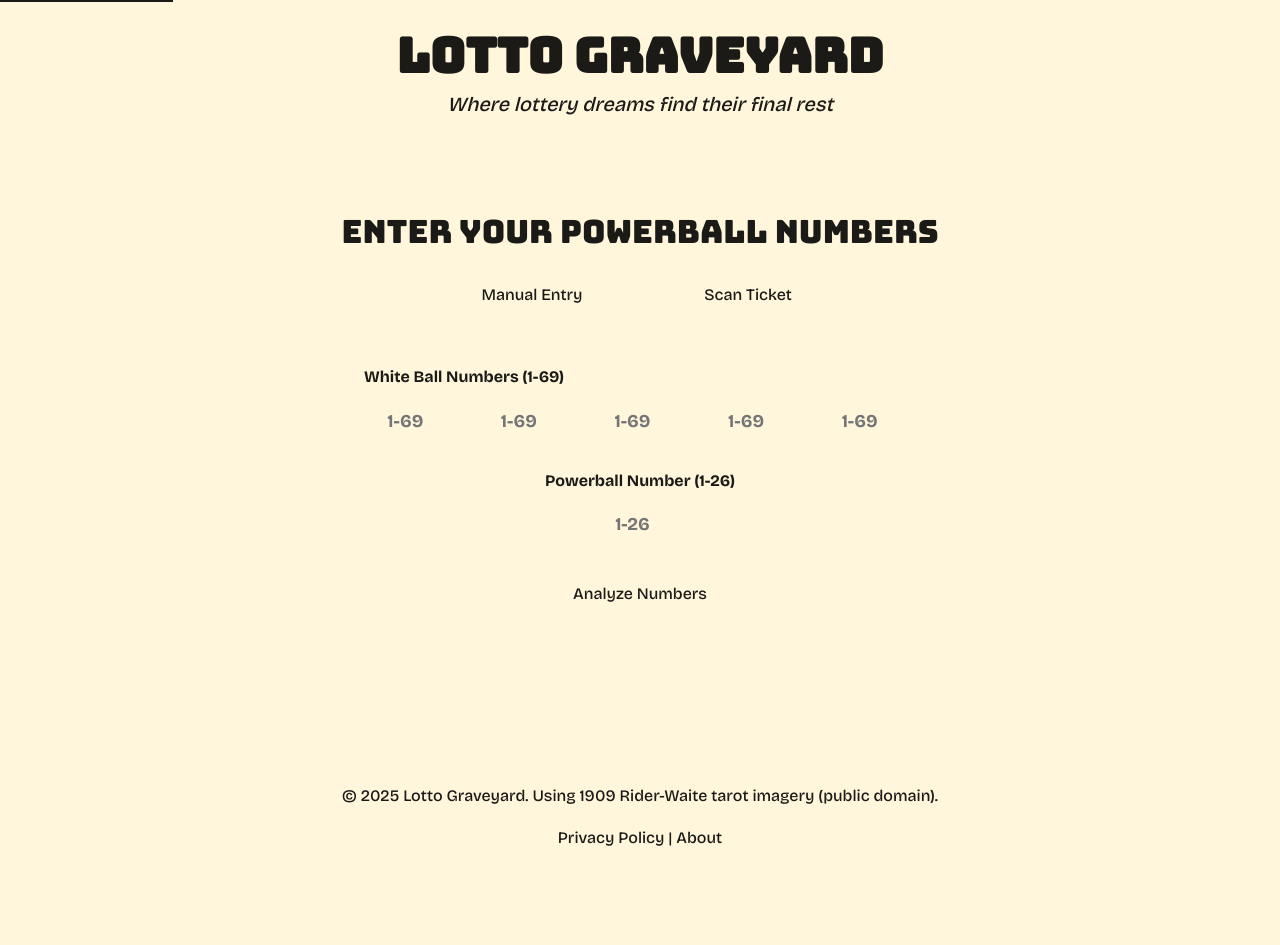
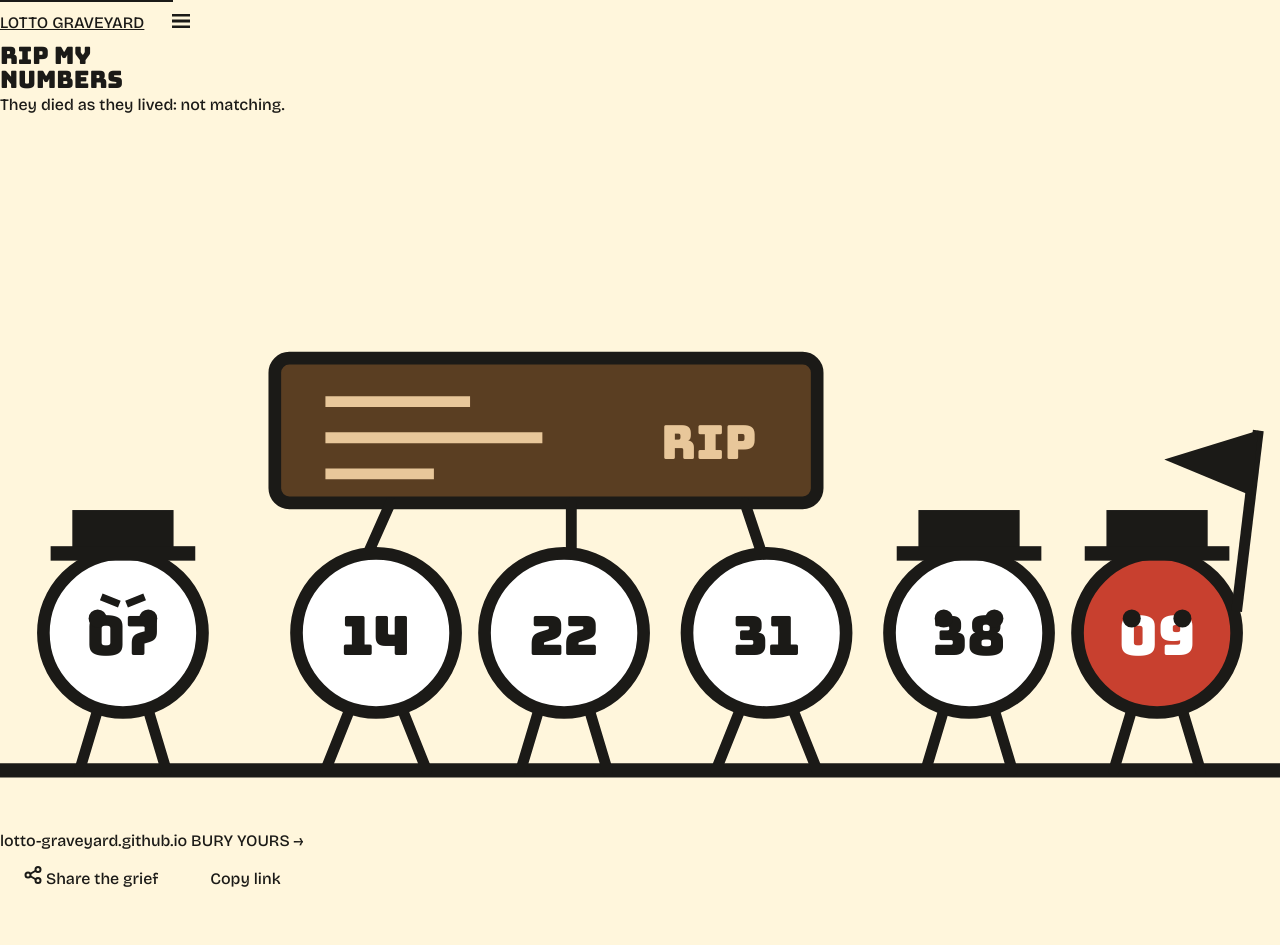
Before and after one commit to kvarnik/lotto-graveyard, a website: page index.html in a window 1280 px wide. Shown: the top 945 px of the page. Before the commit the page ends 890 px from the top, so only its background shows below. Drawn offline with nearby package versions, Linux system fonts and the light colour scheme; a script that the page names is missing.

Commit message:
HTML: Add hero share card and procession SVG

```diff
--- a/index.html
+++ b/index.html
@@ -17,10 +17,85 @@
     <!-- Skip link for accessibility -->
     <a href="#main-content" class="skip-link">Skip to main content</a>
 
-    <header role="banner">
-        <h1>Lotto Graveyard</h1>
-        <p class="tagline">Where lottery dreams find their final rest</p>
-    </header>
+    <!-- Hero / Share Card -->
+    <section id="hero-card" aria-label="Share card">
+        <div class="hero-header">
+            <a href="#main-content" class="wordmark">LOTTO GRAVEYARD</a>
+            <button type="button" id="menu-btn" aria-label="Open menu">
+                <svg width="18" height="14" viewBox="0 0 18 14" aria-hidden="true">
+                    <path d="M0 1h18M0 7h18M0 13h18" stroke="currentColor" stroke-width="3"/>
+                </svg>
+            </button>
+        </div>
+
+        <h1>RIP MY<br>NUMBERS</h1>
+        <p class="hero-tagline">They died as they lived: not matching.</p>
+
+        <svg class="funeral-procession" viewBox="0 0 354 190" role="img" aria-label="Five lottery balls in top hats march in a funeral procession carrying a ticket-shaped coffin, followed by a red Powerball waving a tiny black flag">
+            <path d="M0 176h354" stroke="var(--ink)" stroke-width="4"/>
+            <rect x="76" y="62" width="150" height="40" rx="4" fill="#5A3E22" stroke="var(--ink)" stroke-width="3.5"/>
+            <path d="M90 74h40M90 84h60M90 94h30" stroke="#E8C79A" stroke-width="3"/>
+            <text x="196" y="90" text-anchor="middle" font-family="Bungee, sans-serif" font-size="13" fill="#E8C79A">RIP</text>
+            <g stroke="var(--ink)" stroke-width="3" stroke-linecap="round">
+                <path d="M28 156l-6 20M40 156l6 20M98 156l-8 20M110 156l8 20M150 156l-6 20M162 156l6 20M206 156l-8 20M218 156l8 20M262 156l-6 20M274 156l6 20M314 156l-6 20M326 156l6 20"/>
+                <path d="M100 120l8-18M158 120v-18M212 120l-6-18"/>
+            </g>
+            <g fill="var(--paper)" stroke="var(--ink)" stroke-width="3.5">
+                <circle class="funeral-ball" cx="34" cy="138" r="22"/>
+                <circle class="funeral-ball" cx="104" cy="138" r="22"/>
+                <circle class="funeral-ball" cx="156" cy="138" r="22"/>
+                <circle class="funeral-ball" cx="212" cy="138" r="22"/>
+                <circle class="funeral-ball" cx="268" cy="138" r="22"/>
+            </g>
+            <circle class="funeral-ball" cx="320" cy="138" r="22" fill="var(--red)" stroke="var(--ink)" stroke-width="3.5"/>
+            <g font-family="Bungee, sans-serif" font-size="15" text-anchor="middle" fill="var(--ink)">
+                <text x="34" y="144">07</text>
+                <text x="104" y="144">14</text>
+                <text x="156" y="144">22</text>
+                <text x="212" y="144">31</text>
+                <text x="268" y="144">38</text>
+            </g>
+            <text x="320" y="144" text-anchor="middle" font-family="Bungee, sans-serif" font-size="15" fill="var(--paper)">09</text>
+            <g fill="var(--ink)">
+                <rect x="20" y="104" width="28" height="12"/>
+                <rect x="14" y="114" width="40" height="4"/>
+                <rect x="254" y="104" width="28" height="12"/>
+                <rect x="248" y="114" width="40" height="4"/>
+                <rect x="306" y="104" width="28" height="12"/>
+                <rect x="300" y="114" width="40" height="4"/>
+            </g>
+            <g fill="var(--ink)">
+                <circle cx="27" cy="134" r="2.5"/>
+                <circle cx="41" cy="134" r="2.5"/>
+                <circle cx="261" cy="134" r="2.5"/>
+                <circle cx="275" cy="134" r="2.5"/>
+                <circle cx="313" cy="134" r="2.5"/>
+                <circle cx="327" cy="134" r="2.5"/>
+            </g>
+            <path d="M28 128l5 2M40 128l-5 2" stroke="var(--ink)" stroke-width="2"/>
+            <path d="M342 132l6-50" stroke="var(--ink)" stroke-width="3"/>
+            <path d="M348 82l-26 8 24 10z" fill="var(--ink)"/>
+        </svg>
+
+        <div class="hero-footer">
+            <span class="site-url">lotto-graveyard.github.io</span>
+            <span>BURY YOURS →</span>
+        </div>
+    </section>
+
+    <!-- Share Buttons -->
+    <div id="share-buttons">
+        <button type="button" id="share-btn">
+            <svg width="18" height="18" viewBox="0 0 18 18" aria-hidden="true">
+                <circle cx="4" cy="9" r="2.5" fill="none" stroke="currentColor" stroke-width="2"/>
+                <circle cx="14" cy="3.5" r="2.5" fill="none" stroke="currentColor" stroke-width="2"/>
+                <circle cx="14" cy="14.5" r="2.5" fill="none" stroke="currentColor" stroke-width="2"/>
+                <path d="M6 8l6-3.5M6 10l6 3.5" stroke="currentColor" stroke-width="2"/>
+            </svg>
+            Share the grief
+        </button>
+        <button type="button" id="copy-link-btn">Copy link</button>
+    </div>
 
     <main role="main" id="main-content">
         <!-- Number Input Section -->
```
